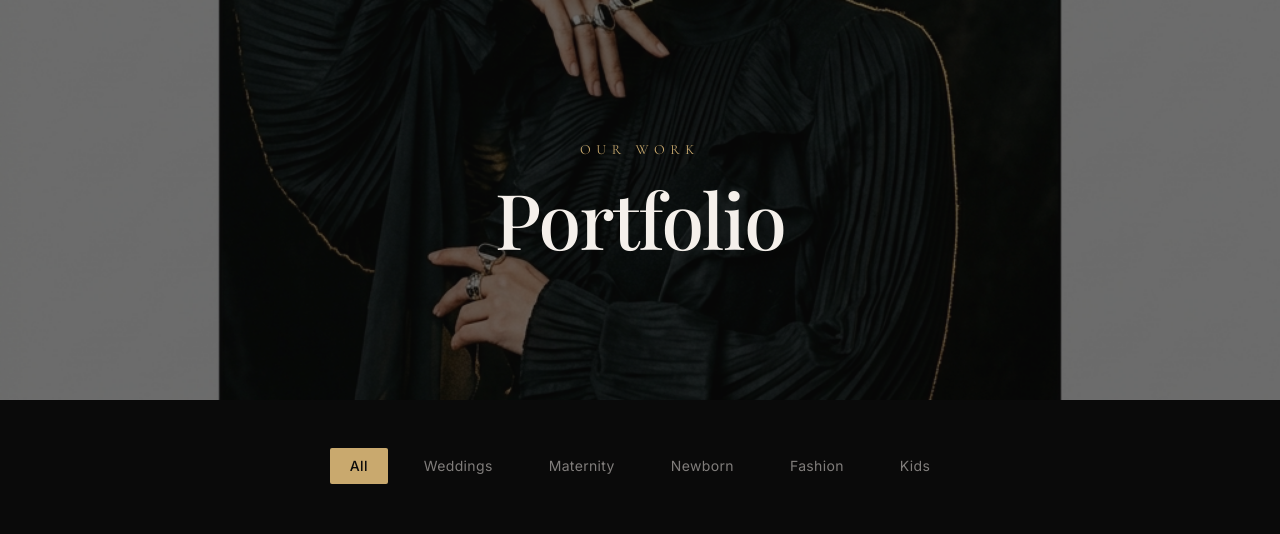
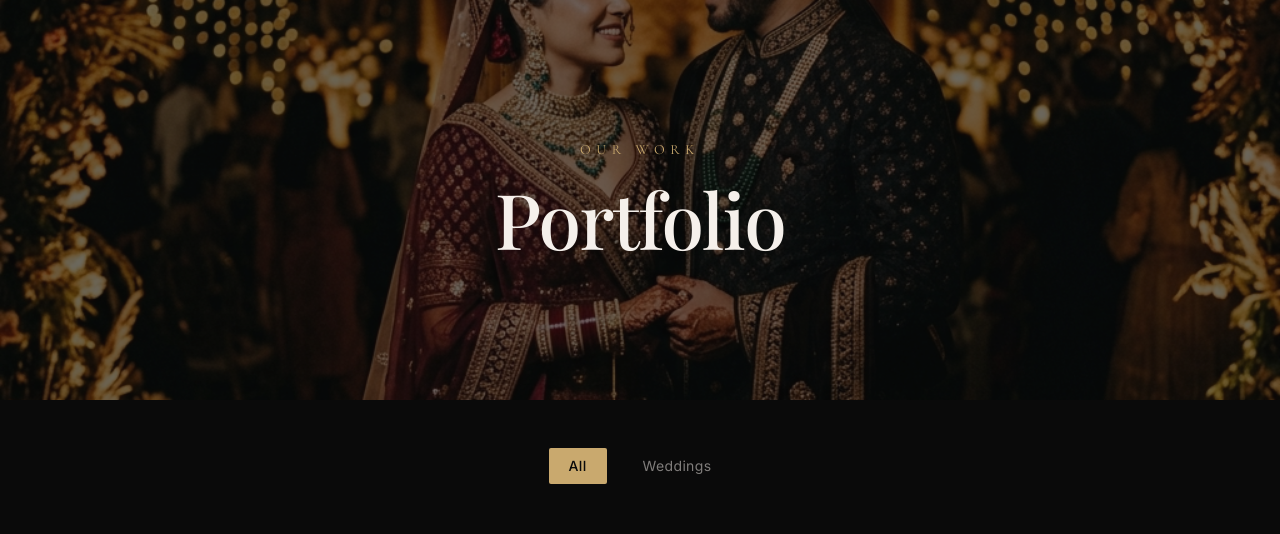
Before and after one commit to sudhamsh-kodam/studiosweddingz, a React (Vite) app: page /portfolio in a window 1280 px wide. Shown: the top 534 px of the page. Built offline with nearby package versions, Linux system fonts and the light colour scheme; a web font is replaced by a local one.

Commit message:
feat: remove maternity, fashion, kids, newborn placeholders from portfolio

```diff
--- a/src/data/portfolio.js
+++ b/src/data/portfolio.js
@@ -1,33 +1,14 @@
 export const portfolioItems = [
   { id: 1, title: 'A Royal Affair', category: 'weddings', aspect: 'tall' },
   { id: 2, title: 'Golden Hour Magic', category: 'weddings', aspect: 'wide' },
-  { id: 3, title: 'Ethereal Glow', category: 'maternity', aspect: 'tall' },
-  { id: 4, title: 'Tiny Toes', category: 'newborn', aspect: 'square' },
-  { id: 5, title: 'Vogue Moment', category: 'fashion', aspect: 'tall' },
-  { id: 6, title: 'First Steps', category: 'kids', aspect: 'wide' },
   { id: 7, title: 'Eternal Vows', category: 'weddings', aspect: 'square' },
-  { id: 8, title: 'Radiant Mother', category: 'maternity', aspect: 'wide' },
-  { id: 9, title: 'Peaceful Dreams', category: 'newborn', aspect: 'tall' },
-  { id: 10, title: 'Editorial Grace', category: 'fashion', aspect: 'square' },
-  { id: 11, title: 'Cake Smash Joy', category: 'kids', aspect: 'tall' },
   { id: 12, title: 'The Grand Entry', category: 'weddings', aspect: 'wide' },
-  { id: 13, title: 'Bloom & Belly', category: 'maternity', aspect: 'square' },
-  { id: 14, title: 'Little Wonder', category: 'newborn', aspect: 'wide' },
-  { id: 15, title: 'Urban Chic', category: 'fashion', aspect: 'tall' },
   { id: 16, title: 'Joyful Dance', category: 'weddings', aspect: 'tall' },
-  { id: 17, title: 'Garden Dreams', category: 'maternity', aspect: 'tall' },
-  { id: 18, title: 'Sweet Slumber', category: 'newborn', aspect: 'square' },
-  { id: 19, title: 'Power Portrait', category: 'fashion', aspect: 'wide' },
-  { id: 20, title: 'Playful Moments', category: 'kids', aspect: 'wide' },
 ];
 
 export const categories = [
   { id: 'all', label: 'All' },
   { id: 'weddings', label: 'Weddings' },
-  { id: 'maternity', label: 'Maternity' },
-  { id: 'newborn', label: 'Newborn' },
-  { id: 'fashion', label: 'Fashion' },
-  { id: 'kids', label: 'Kids' },
 ];
 
 export default portfolioItems;
--- a/src/pages/Portfolio.jsx
+++ b/src/pages/Portfolio.jsx
@@ -4,17 +4,9 @@
 import Lightbox from '../components/ui/Lightbox';
 import { portfolioItems, categories } from '../data/portfolio';
 import heroWedding from '../assets/images/hero-wedding.png';
-import heroMaternity from '../assets/images/hero-maternity.png';
-import heroNewborn from '../assets/images/hero-newborn.png';
-import heroFashion from '../assets/images/hero-fashion.png';
-import heroKids from '../assets/images/hero-kids.png';
 
 const imageMap = {
   weddings: [heroWedding, heroWedding, heroWedding, heroWedding],
-  maternity: [heroMaternity, heroMaternity, heroMaternity],
-  newborn: [heroNewborn, heroNewborn, heroNewborn],
-  fashion: [heroFashion, heroFashion, heroFashion],
-  kids: [heroKids, heroKids, heroKids],
 };
 
 const getImage = (item) => {
@@ -298,7 +290,7 @@
     <main>
       {/* Hero */}
       <section className="relative h-[50vh] min-h-[350px] overflow-hidden">
-        <img src={heroFashion} alt="Portfolio" className="w-full h-full object-cover" />
+        <img src={heroWedding} alt="Portfolio" className="w-full h-full object-cover" />
         <div className="absolute inset-0 bg-noir/60" />
         <div className="absolute inset-0 flex items-center justify-center text-center">
           <motion.div initial={{ opacity: 0, y: 30 }} animate={{ opacity: 1, y: 0 }} transition={{ duration: 0.8, delay: 0.3 }}>
```
